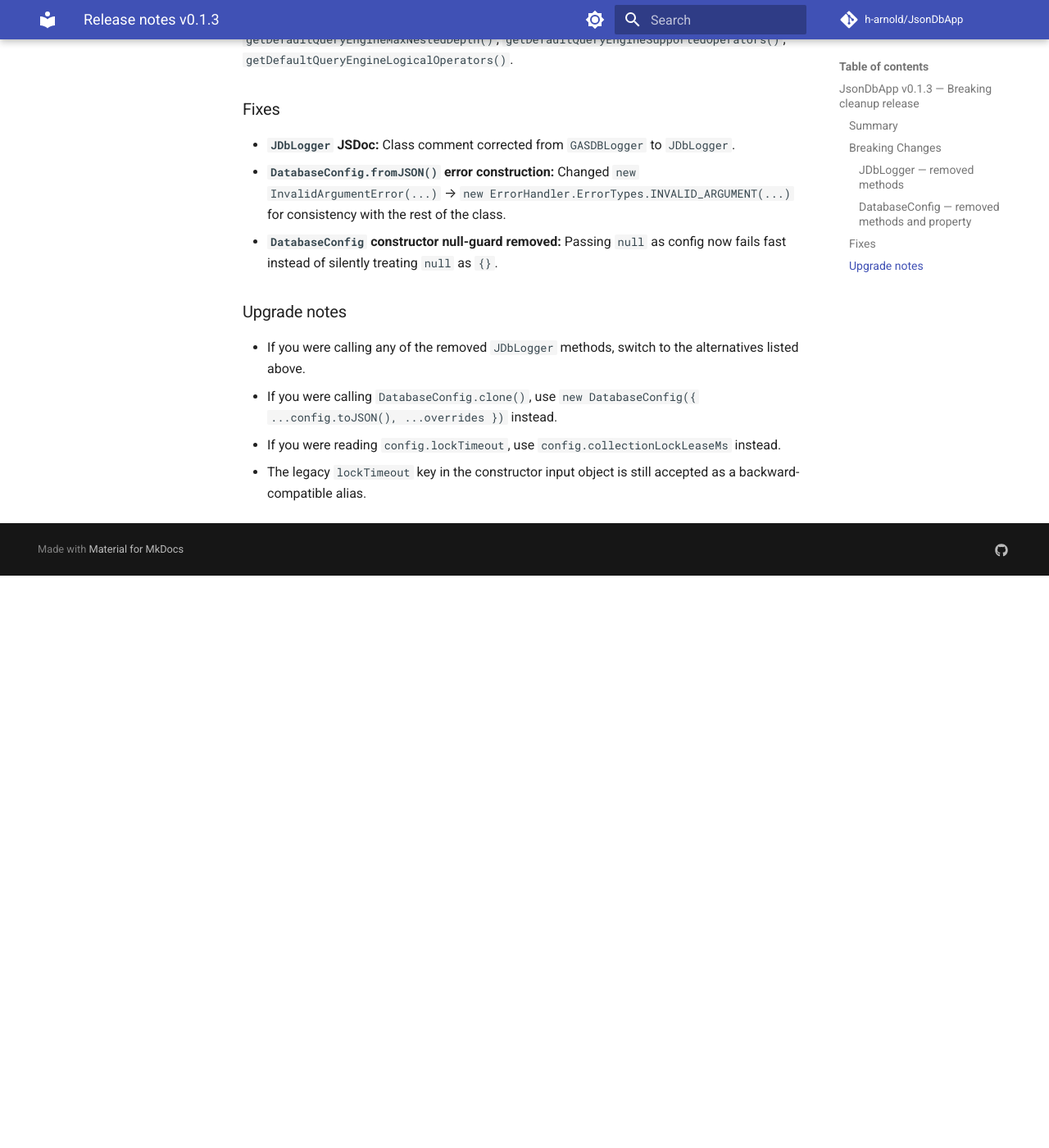
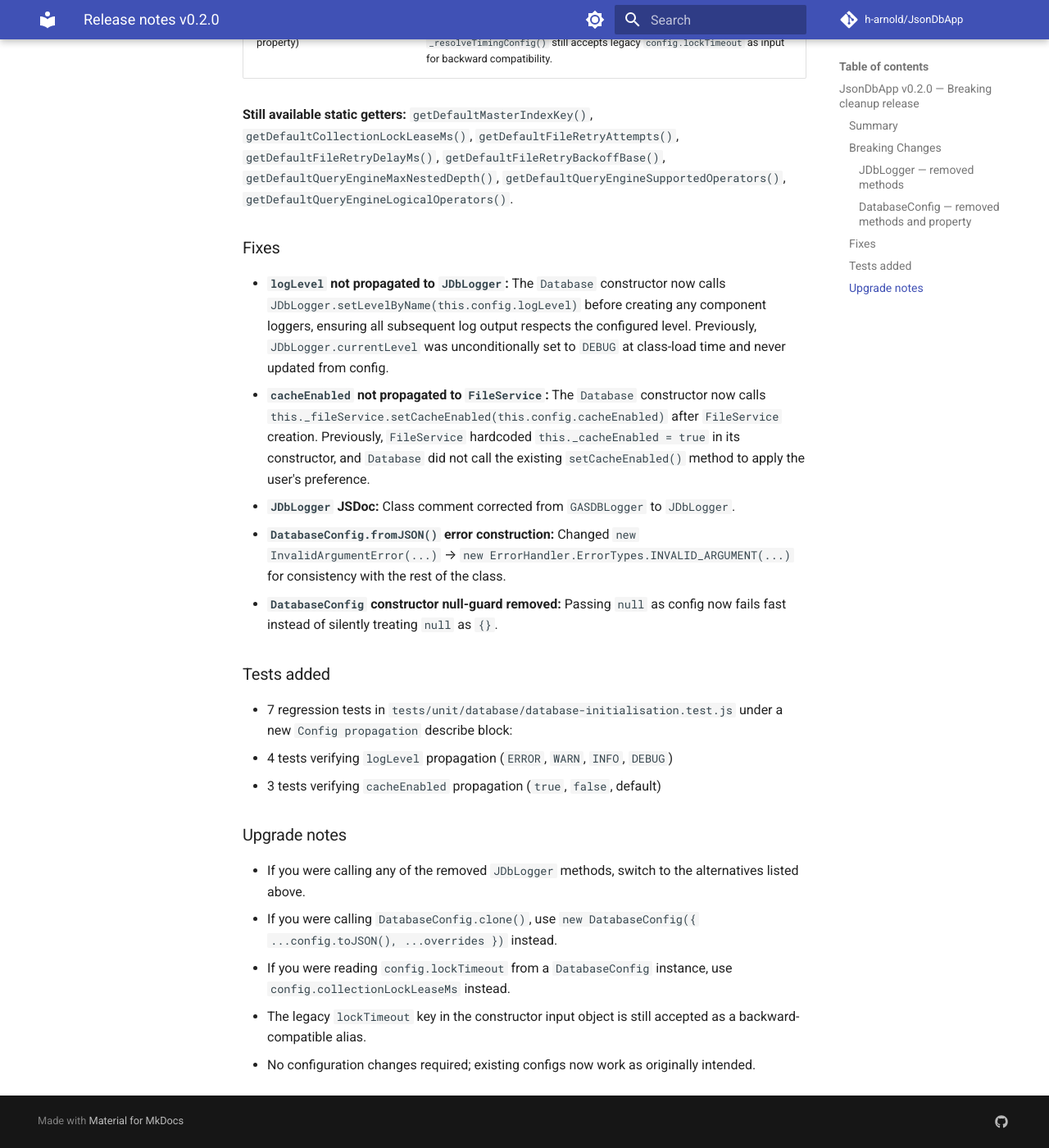
Before and after one commit to h-arnold/JsonDbApp, an MkDocs documentation site: the page built from docs/release-notes/release-notes-v0.2.0.md, in a window 1280 px wide and 1400 px high, scrolled down 1789 px. Shown: the whole window at 82% size. Built offline with MkDocs 1.6.1 and Material for MkDocs 9.7.7, drawn with Linux system fonts in a browser that asks for light colours; comment, search, counter and statistics services are not loaded; before the commit the page ends 2491 px from its top, so only the background shows below that; some of the changed text lies outside the part shown.

Commit message:
feat: add release notes for v0.2.0; merge config propagation fixes and cleanup dead code in JDbLogger and DatabaseConfig

```diff
--- a/docs/release-notes/release-notes-v0.1.3.md
+++ b/docs/release-notes/release-notes-v0.2.0.md
@@ -1,10 +1,10 @@
-## JsonDbApp v0.1.3 — Breaking cleanup release
+## JsonDbApp v0.2.0 — Breaking cleanup release
 
 Release date: 2026-06-04
 
 ### Summary
 
-This release removes dead code from `JDbLogger` and `DatabaseConfig` — methods and properties that were defined but never called from any production source file. A few minor bug fixes are included.
+This minor release merges the config propagation fixes from v0.1.2 with a cleanup of dead code in `JDbLogger` and `DatabaseConfig`. The `JDbLogger` removed methods and `DatabaseConfig` static getters were never called from any production source file and have been removed. The `DatabaseConfig.lockTimeout` **instance property** (distinct from the static getters) is also removed — it was a live property on every instance that external consumers could read, making this a breaking change. A few additional bug fixes are included.
 
 ### Breaking Changes
 
@@ -26,6 +26,8 @@
 
 #### DatabaseConfig — removed methods and property
 
+The static getters listed below were never called from any source file. The `this.lockTimeout` instance property was a live property set by the constructor that external consumers could read — its removal is a breaking change.
+
 | Removed                                            | Migration                                                                                                                                                            |
 | -------------------------------------------------- | -------------------------------------------------------------------------------------------------------------------------------------------------------------------- |
 | `DatabaseConfig.clone()`                           | Construct a new `DatabaseConfig` from `toJSON()` output instead                                                                                                      |
@@ -40,13 +42,22 @@
 
 ### Fixes
 
+- **`logLevel` not propagated to `JDbLogger`:** The `Database` constructor now calls `JDbLogger.setLevelByName(this.config.logLevel)` before creating any component loggers, ensuring all subsequent log output respects the configured level. Previously, `JDbLogger.currentLevel` was unconditionally set to `DEBUG` at class-load time and never updated from config.
+- **`cacheEnabled` not propagated to `FileService`:** The `Database` constructor now calls `this._fileService.setCacheEnabled(this.config.cacheEnabled)` after `FileService` creation. Previously, `FileService` hardcoded `this._cacheEnabled = true` in its constructor, and `Database` did not call the existing `setCacheEnabled()` method to apply the user's preference.
 - **`JDbLogger` JSDoc:** Class comment corrected from `GASDBLogger` to `JDbLogger`.
 - **`DatabaseConfig.fromJSON()` error construction:** Changed `new InvalidArgumentError(...)` → `new ErrorHandler.ErrorTypes.INVALID_ARGUMENT(...)` for consistency with the rest of the class.
 - **`DatabaseConfig` constructor null-guard removed:** Passing `null` as config now fails fast instead of silently treating `null` as `{}`.
+
+### Tests added
+
+- 7 regression tests in `tests/unit/database/database-initialisation.test.js` under a new `Config propagation` describe block:
+  - 4 tests verifying `logLevel` propagation (`ERROR`, `WARN`, `INFO`, `DEBUG`)
+  - 3 tests verifying `cacheEnabled` propagation (`true`, `false`, default)
 
 ### Upgrade notes
 
 - If you were calling any of the removed `JDbLogger` methods, switch to the alternatives listed above.
 - If you were calling `DatabaseConfig.clone()`, use `new DatabaseConfig({ ...config.toJSON(), ...overrides })` instead.
-- If you were reading `config.lockTimeout`, use `config.collectionLockLeaseMs` instead.
+- If you were reading `config.lockTimeout` from a `DatabaseConfig` instance, use `config.collectionLockLeaseMs` instead.
 - The legacy `lockTimeout` key in the constructor input object is still accepted as a backward-compatible alias.
+- No configuration changes required; existing configs now work as originally intended.
```
Also changed, not shown: docs/release-notes/release-notes-v0.1.2.md (deleted, +0 -23 lines).
